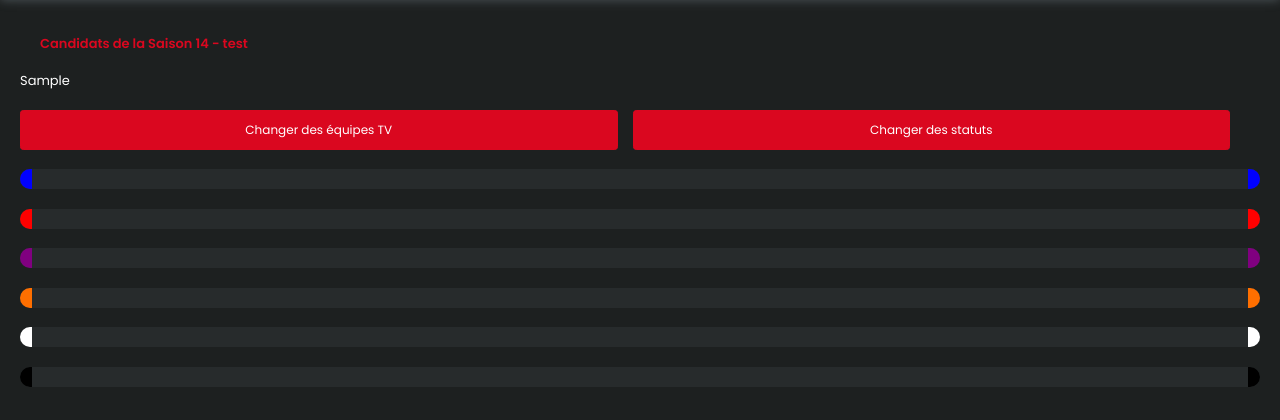
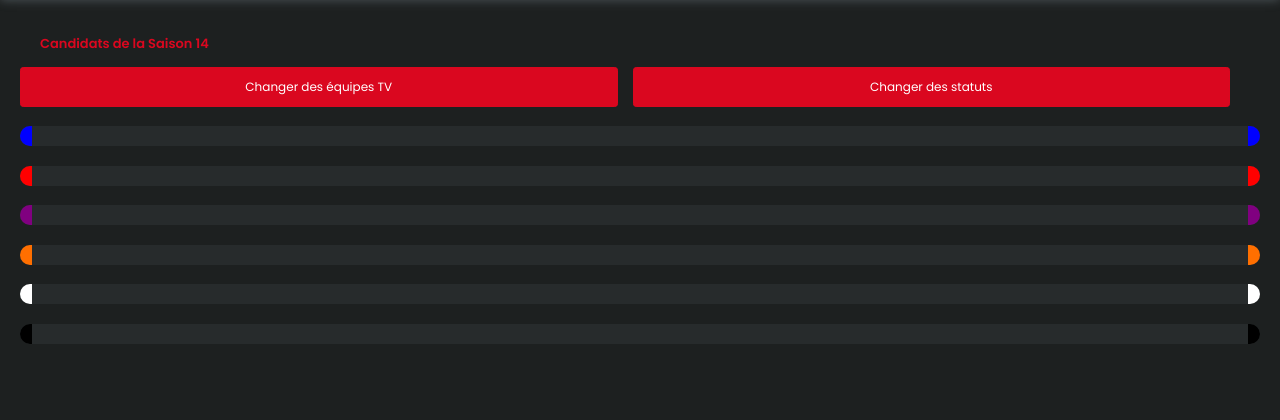
Before and after one commit to louise-gautier/djangokll, a Django app: page /candidats/ in a window 1280 px wide. Shown: the part 52-472 px from the top of the page. Run offline with Django 3.2, Linux system fonts and the light colour scheme; a user stored in the database is signed in; tables that the repository leaves empty hold one stand-in row (values such as "Sample post"); some libraries are stand-ins or nearby versions.

Commit message:
Candidats affichage ok

```diff
--- a/dkllapp/templates/dkllapp/candidats.html
+++ b/dkllapp/templates/dkllapp/candidats.html
@@ -9,10 +9,7 @@
     <div class="mainwrapper">
         <br>
         <div class="title" style="margin-left: 20px; margin-right: 20px;">
-            <p class="titre_rouge"><b>Candidats de la Saison 14 - test</b></p>
-            {% for candidat in candidats %}
-            <p>{{candidat.equipe_tv}}</p>
-            {% endfor %}
+            <p class="titre_rouge"><b>Candidats de la Saison 14</b></p>
             {% if isadmin == True %}
             <div class="btn-profil-container">
                 <a href="{% url 'dkllapp:changer_equipe_tv' %}" class="btn btn-danger btn-sm">Changer des équipes TV</a>
```
